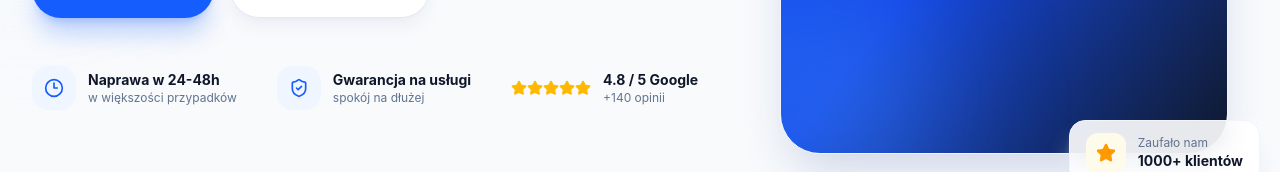
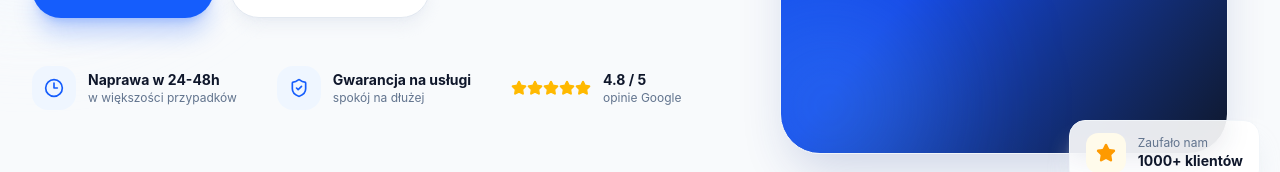
Before and after one commit to waskok/SFTComputers, a React (Vite) app: page / in a window 1280 px wide. Shown: the part 566-738 px from the top of the page. Built offline with nearby package versions, Linux system fonts and the light colour scheme.

Commit message:
text-fixes

```diff
--- a/src/components/Hero.tsx
+++ b/src/components/Hero.tsx
@@ -67,7 +67,7 @@ export default function Hero() {
                   ))}
                 </div>
                 <div>
-                  <p className="text-sm font-bold text-slate-900">{company.googleRating.score} Google</p>
+                  <p className="text-sm font-bold text-slate-900">{company.googleRating.score} </p>
                   <p className="text-xs text-slate-500">{company.googleRating.reviewsCount}</p>
                 </div>
               </div>
--- a/src/components/Opinions.tsx
+++ b/src/components/Opinions.tsx
@@ -96,7 +96,7 @@ export default function Opinions() {
               <p className="text-lg font-extrabold leading-none text-slate-900">
                 {company.googleRating.score}
               </p>
-              <p className="text-xs text-slate-500">Google  {company.googleRating.reviewsCount}</p>
+              <p className="text-xs text-slate-500">  {company.googleRating.reviewsCount}</p>
             </div>
           </div>
         </Reveal>
--- a/src/data/siteData.ts
+++ b/src/data/siteData.ts
@@ -105,7 +105,7 @@ export const company: CompanyData = {
   },
   googleRating: {
     score: "4.8 / 5",
-    reviewsCount: "+140 opinii",
+    reviewsCount: "opinie Google",
   },
 };
 
```
